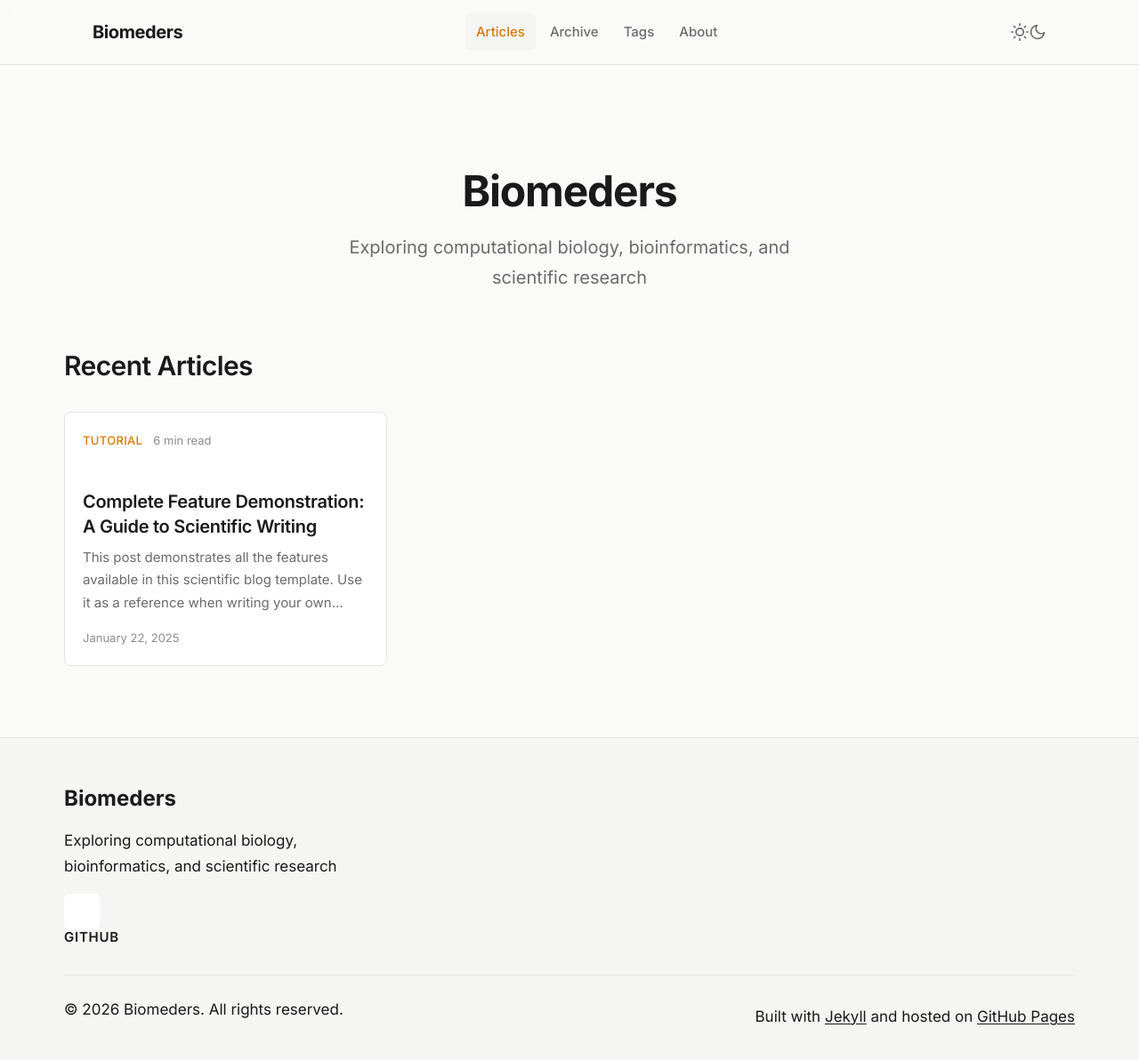
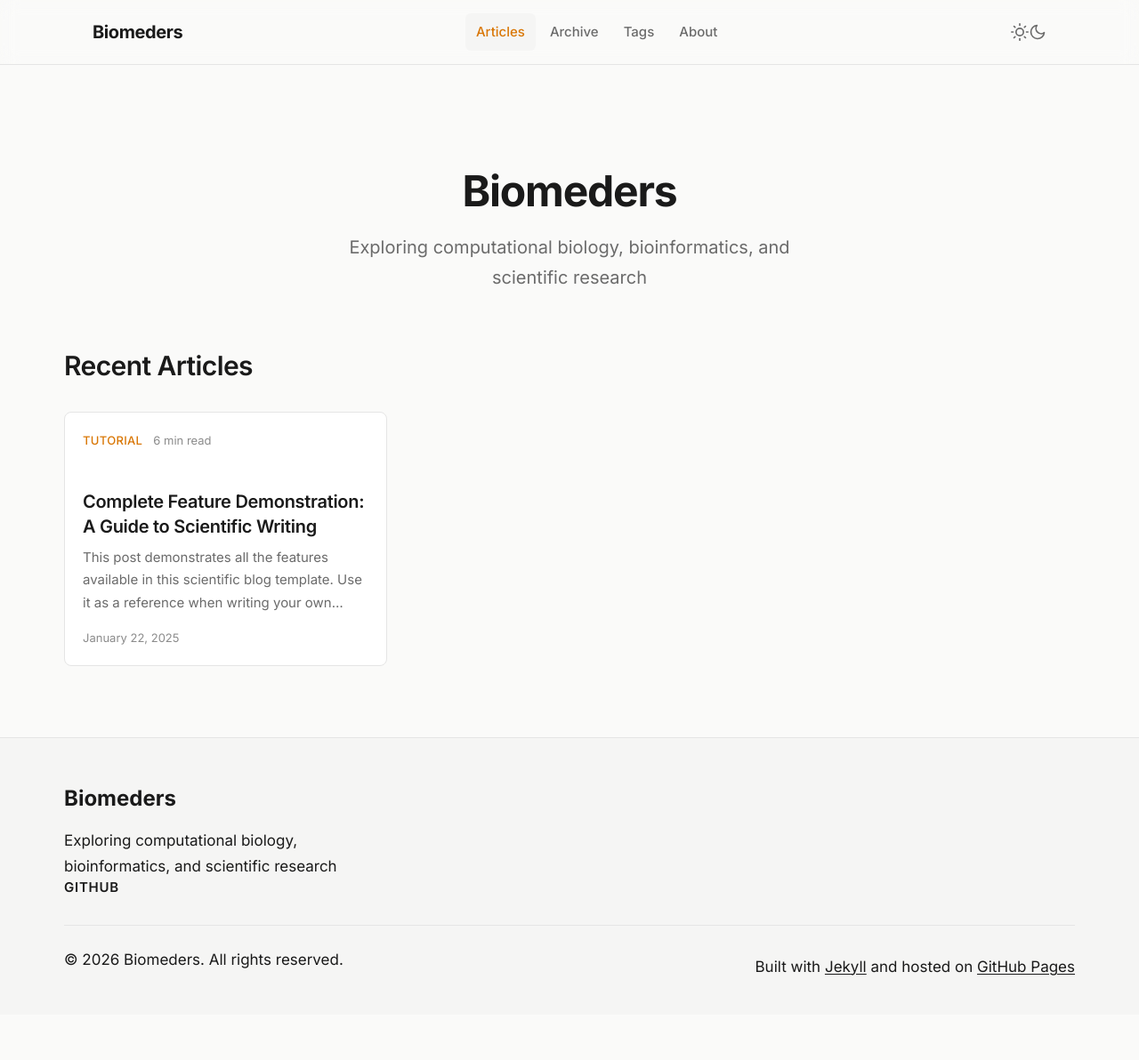
Before and after one commit to EhsanRS/biomeders, a Jekyll site: the page built from index.html, in a window 1280 px wide and 1197 px high. Shown: the top 1192 px of the window at 89% size. Built offline with Jekyll 4.4.1, drawn with Linux system fonts in a browser that asks for light colours.

Commit message:
socials gone

```diff
--- a/_includes/footer.html
+++ b/_includes/footer.html
@@ -4,42 +4,6 @@
       <div class="footer-brand">
         <a href="{{ '/' | relative_url }}" class="footer-logo">{{ site.title | escape }}</a>
         <p class="footer-description">{{ site.description | escape }}</p>
-
-        {% if site.data.social %}
-        <div class="footer-social">
-          {% for item in site.data.social %}
-          <a href="{{ item.url }}" class="social-link" aria-label="{{ item.name }}" {% if item.url contains 'http' %}target="_blank" rel="noopener noreferrer"{% endif %}>
-            {% case item.name %}
-            {% when 'Twitter' %}
-            <svg xmlns="http://www.w3.org/2000/svg" width="20" height="20" viewBox="0 0 24 24" fill="none" stroke="currentColor" stroke-width="2" stroke-linecap="round" stroke-linejoin="round" aria-hidden="true">
-              <path d="M22 4s-.7 2.1-2 3.4c1.6 10-9.4 17.3-18 11.6 2.2.1 4.4-.6 6-2C3 15.5.5 9.6 3 5c2.2 2.6 5.6 4.1 9 4-.9-4.2 4-6.6 7-3.8 1.1 0 3-1.2 3-1.2z"></path>
-            </svg>
-            {% when 'GitHub' %}
-            <svg xmlns="http://www.w3.org/2000/svg" width="20" height="20" viewBox="0 0 24 24" fill="none" stroke="currentColor" stroke-width="2" stroke-linecap="round" stroke-linejoin="round" aria-hidden="true">
-              <path d="M9 19c-5 1.5-5-2.5-7-3m14 6v-3.87a3.37 3.37 0 0 0-.94-2.61c3.14-.35 6.44-1.54 6.44-7A5.44 5.44 0 0 0 20 4.77 5.07 5.07 0 0 0 19.91 1S18.73.65 16 2.48a13.38 13.38 0 0 0-7 0C6.27.65 5.09 1 5.09 1A5.07 5.07 0 0 0 5 4.77a5.44 5.44 0 0 0-1.5 3.78c0 5.42 3.3 6.61 6.44 7A3.37 3.37 0 0 0 9 18.13V22"></path>
-            </svg>
-            {% when 'Email' %}
-            <svg xmlns="http://www.w3.org/2000/svg" width="20" height="20" viewBox="0 0 24 24" fill="none" stroke="currentColor" stroke-width="2" stroke-linecap="round" stroke-linejoin="round" aria-hidden="true">
-              <path d="M4 4h16c1.1 0 2 .9 2 2v12c0 1.1-.9 2-2 2H4c-1.1 0-2-.9-2-2V6c0-1.1.9-2 2-2z"></path>
-              <polyline points="22,6 12,13 2,6"></polyline>
-            </svg>
-            {% when 'RSS' %}
-            <svg xmlns="http://www.w3.org/2000/svg" width="20" height="20" viewBox="0 0 24 24" fill="none" stroke="currentColor" stroke-width="2" stroke-linecap="round" stroke-linejoin="round" aria-hidden="true">
-              <path d="M4 11a9 9 0 0 1 9 9"></path>
-              <path d="M4 4a16 16 0 0 1 16 16"></path>
-              <circle cx="5" cy="19" r="1"></circle>
-            </svg>
-            {% when 'LinkedIn' %}
-            <svg xmlns="http://www.w3.org/2000/svg" width="20" height="20" viewBox="0 0 24 24" fill="none" stroke="currentColor" stroke-width="2" stroke-linecap="round" stroke-linejoin="round" aria-hidden="true">
-              <path d="M16 8a6 6 0 0 1 6 6v7h-4v-7a2 2 0 0 0-2-2 2 2 0 0 0-2 2v7h-4v-7a6 6 0 0 1 6-6z"></path>
-              <rect x="2" y="9" width="4" height="12"></rect>
-              <circle cx="4" cy="4" r="2"></circle>
-            </svg>
-            {% endcase %}
-          </a>
-          {% endfor %}
-        </div>
-        {% endif %}
       </div>
 
       {% if site.data.navigation.footer %}
```
